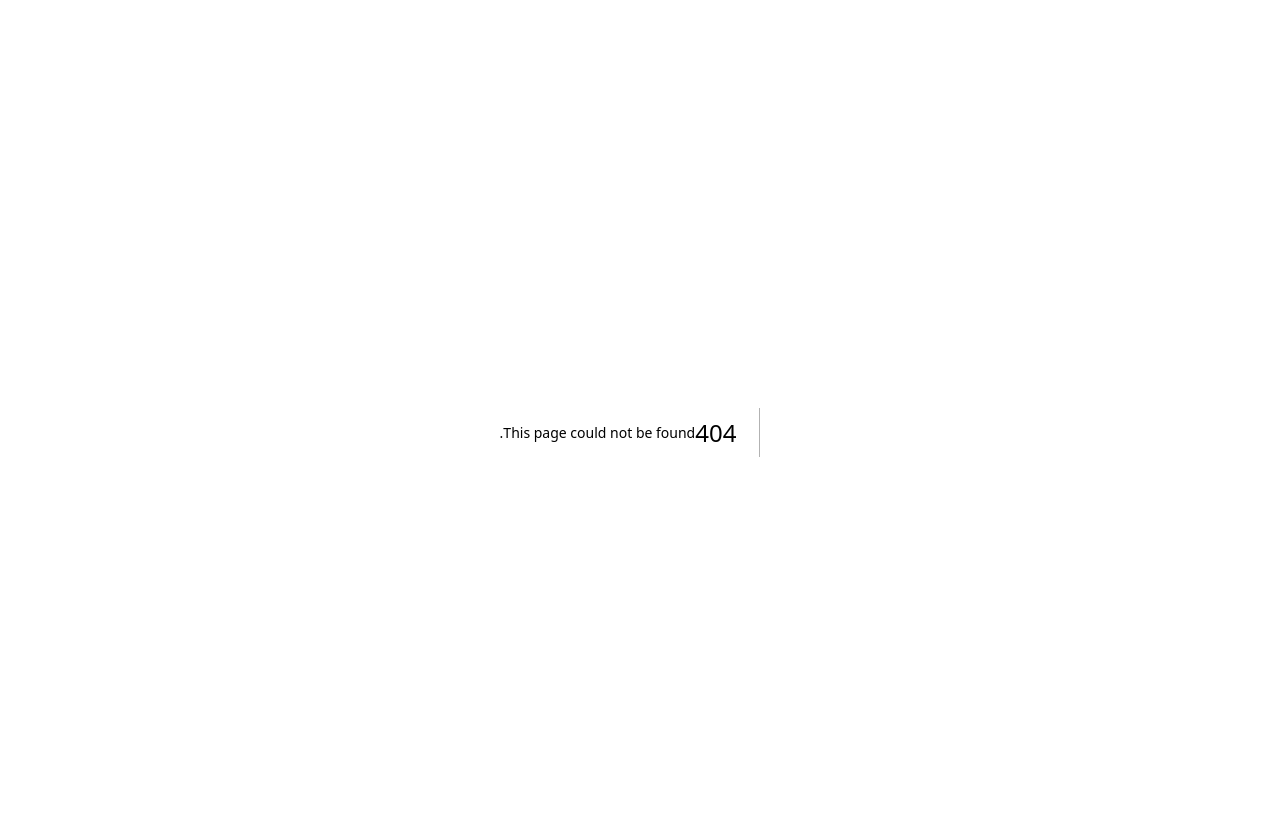
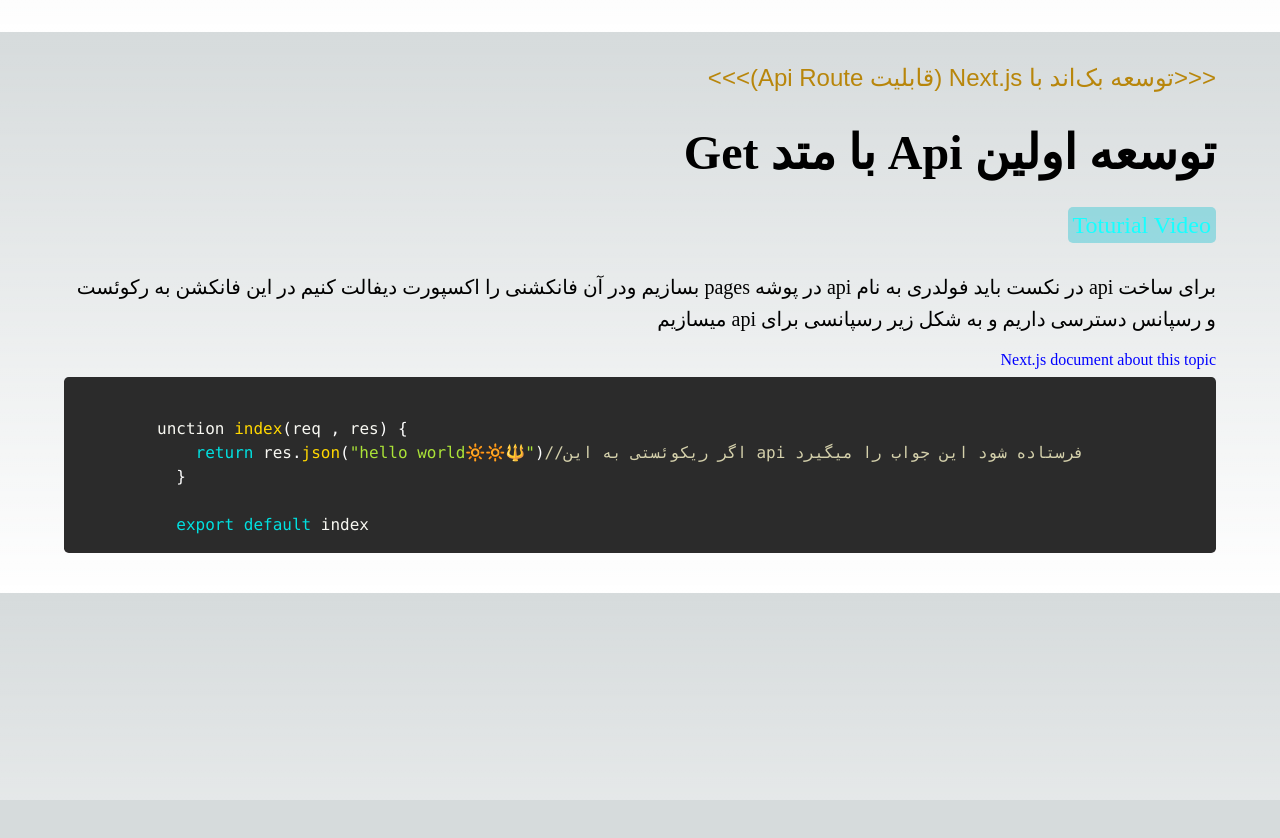
Before and after one commit to mosalehkamali/nextjs-tutorial, a Next.js app: page /ApiRoure/DevelopGetApi in a window 1280 px wide. Before the commit this address had no page. Shown: the top 838 px of the page. After the commit the page ends 800 px from the top, so only its background shows below. Built offline with nearby package versions, Linux system fonts and the light colour scheme.

Commit message:
DevelopGetApi

```diff
--- a/data/db.json
+++ b/data/db.json
@@ -186,6 +186,12 @@
             "title":"معرفی فصل و قابلیت Api Route",
             "path":"ApiRoureIntroduce",
             "lessonLink":"https://sabzlearn.ir/lesson/45-28073/"
+          },
+          {
+            "id":202,
+            "title":"توسعه اولین Api با متد Get",
+            "path":"DevelopGetApi",
+            "lessonLink":"https://sabzlearn.ir/lesson/45-28074/"
           }
         ]
         }
--- /dev/null
+++ b/pages/ApiRoure/DevelopGetApi.js
@@ -0,0 +1,23 @@
+import TopicContent from '@/components/module/TopicContent'
+import React from 'react'
+
+function DevelopGetApi() {
+  return (
+    <>
+     <TopicContent
+     text={"برای ساخت api در نکست باید فولدری به نام  api در پوشه pages بسازیم ودر آن فانکشنی را اکسپورت دیفالت کنیم در این فانکشن به رکوئست و رسپانس دسترسی داریم و به شکل زیر رسپانسی برای api میسازیم"}
+     link={"https://nextjs.org/docs/pages/building-your-application/routing/api-routes"}
+     code={
+        `
+        unction index(req , res) {
+            return res.json("hello world🔆🔆🔱")//اگر ریکوئستی به این api فرستاده شود این جواب را میگیرد
+          }
+
+          export default index`
+     }
+     />
+    </>
+  )
+}
+
+export default DevelopGetApi
```
